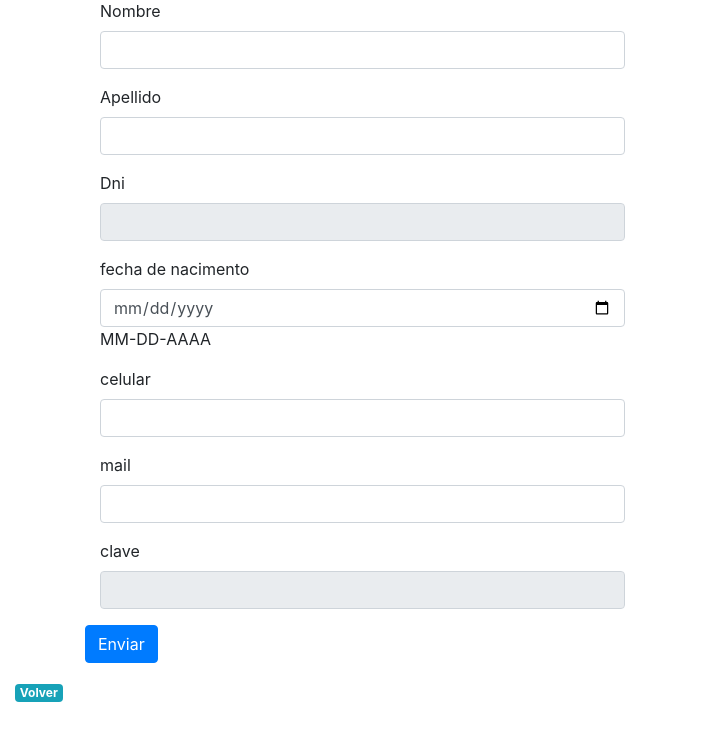
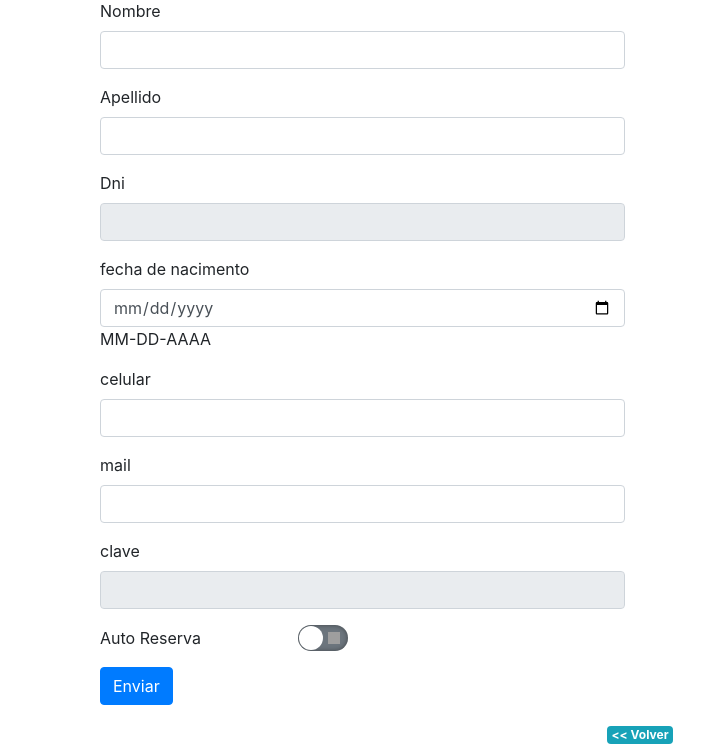
Before and after one commit to marceross/bookfit, a PHP site: page /app_vercliente.php in a window 1280 px wide. Shown: the part 79-824 px from the top of the page, without its empty margins (0-721 px from the left). Before the commit the page ends 781 px from the top, so only its background shows below. Run offline with PHP 8.4, Linux system fonts and the light colour scheme; the visitor is signed in with stand-in values (Sample User, id 1); data that the repository does not hold is empty; grey boxes are pictures that could not be loaded.

Commit message:
Auto reserva toogle button

```diff
--- a/app_vercliente.php
+++ b/app_vercliente.php
@@ -100,6 +100,22 @@ function buscar_alias(dni)
         <input name="cla" type="password" class="form-control" id="cla" value="<?php echo $re['clave'];?>" readonly>
     </div>
 
+   <div class="form-group col-md-3">
+<ol class="switches">
+  <li>
+    <input type="checkbox" id="1" name="auto_reserva" value="1" <?php if ($re['reserva_auto'] == 1) { echo "checked='checked'"; } ?>>
+    <label for="1">
+      <span>Auto Reserva</span>
+      <span></span>
+    </label>
+  </li>
+
+</ol>
+    </div>
+
+
+
+
           <!--<p>actividad
             <select name="act" id="act">
 
@@ -181,19 +197,135 @@ function buscar_alias(dni)
         }
       ?>
           </p>-->
+          	<div class="form-group col-md-12">
           <p>
             <input class="btn btn-primary" type="submit" name="Submit" value="Enviar">
           </p>
+          </div>
         </form>
     </div>
   </div>
 </div>
 
 <div class="div-menu">
-	<div class="form-group col-md-6">
-		<p><a href="app_profe.php?v=1#boton_siguiente" class="badge badge-info">Volver</a></p>
+	<div class="form-group col-md-12">
+		<p style="text-align:center"><a href="app_profe.php?v=1#boton_siguiente"  class="badge badge-info"><< Volver</a></p>
 	</div>
 </div>
+
+<style>
+
+
+    ol {
+  list-style: none;
+  padding: 0px;
+}
+
+label {
+  cursor: pointer;
+}
+
+[type="checkbox"] {
+  position: absolute;
+  left: -9999px;
+}
+
+
+
+
+.switches li {
+  position: relative;
+  counter-increment: switchCounter;
+}
+
+
+
+.switches li::before {
+
+  position: absolute;
+  top: 50%;
+  left: -30px;
+  transform: translateY(-50%);
+  font-size: 2rem;
+  font-weight: bold;
+  color: var(--pink);
+}
+
+.switches label {
+  display: flex;
+  align-items: center;
+  justify-content: space-between;
+
+}
+
+.switches span:last-child {
+  position: relative;
+  width: 50px;
+  height: 26px;
+  border-radius: 15px;
+  box-shadow: inset 0 0 5px rgba(0, 0, 0, 0.4);
+  background: var(--gray);
+  transition: all 0.3s;
+}
+
+.switches span:last-child::before,
+.switches span:last-child::after {
+  content: "";
+  position: absolute;
+}
+
+.switches span:last-child::before {
+  left: 1px;
+  top: 1px;
+  width: 24px;
+  height: 24px;
+  background: var(--white);
+  border-radius: 50%;
+  z-index: 1;
+  transition: transform 0.3s;
+}
+
+.switches span:last-child::after {
+  top: 50%;
+  right: 8px;
+  width: 12px;
+  height: 12px;
+  transform: translateY(-50%);
+  background: url(https://s3-us-west-2.amazonaws.com/s.cdpn.io/162656/uncheck-switcher.svg);
+  background-size: 12px 12px;
+}
+
+.switches [type="checkbox"]:checked + label span:last-child {
+  background: var(--green);
+}
+
+.switches [type="checkbox"]:checked + label span:last-child::before {
+  transform: translateX(24px);
+}
+
+.switches [type="checkbox"]:checked + label span:last-child::after {
+  width: 14px;
+  height: 14px;
+  /*right: auto;*/
+  left: 8px;
+  background-image: url(https://s3-us-west-2.amazonaws.com/s.cdpn.io/162656/checkmark-switcher.svg);
+  background-size: 14px 14px;
+}
+
+@media screen and (max-width: 600px) {
+  .switches li::before {
+    display: none;
+  }
+}
+
+
+
+
+
+    </style>
+
+
+
 </body>
 </html>
 
```
Also changed, not shown: app_vercliente_mod_procesa.php (+25 -1 lines).
